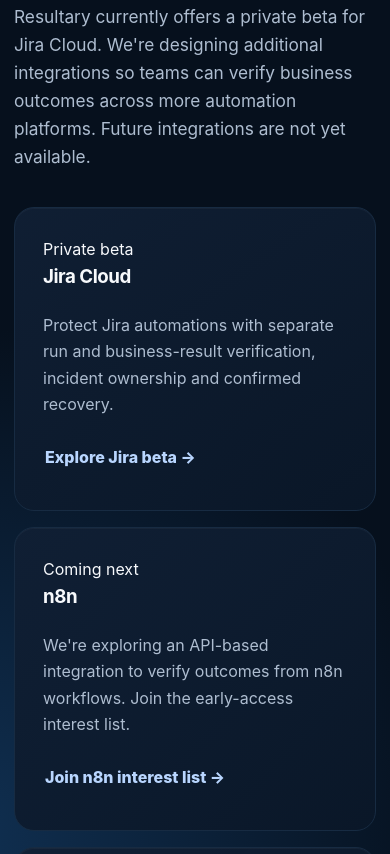
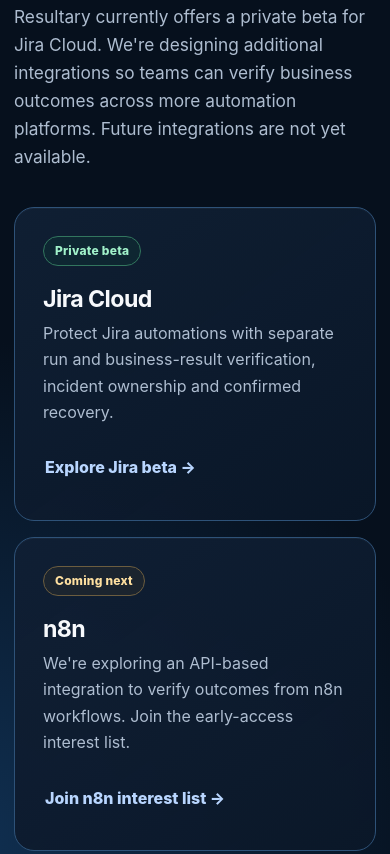
Before and after one commit to PharmedAI/resultary-site, a plain HTML site: page index.html in a window 390 px wide. Shown: the part 1987-2841 px from the top of the page. Drawn offline with Linux system fonts and the light colour scheme.

Commit message:
Add responsive integration cards and availability badges

```diff
--- a/styles.css
+++ b/styles.css
@@ -199,3 +199,16 @@
 .text-link:hover{text-decoration:underline}
 .preview-note{display:block;margin-top:10px;color:var(--muted);font-size:.74rem;line-height:1.45}
 @media(max-width:680px){.actions .button{width:100%}.actions .text-link{width:100%;justify-content:center}.nav-cta{white-space:nowrap}}
+
+/* Universal platform positioning: each status describes availability, not a released feature. */
+.platform-grid{align-items:stretch}
+.platform-card{display:flex;flex-direction:column;min-height:275px;border-color:var(--line-strong)}
+.platform-card h3{font-size:1.45rem;margin:14px 0 2px}
+.platform-card p{margin:0 0 18px;flex:1}
+.platform-card .text-link{margin-top:auto}
+.platform-status{align-self:flex-start;display:inline-flex;border:1px solid #45607e;border-radius:999px;padding:4px 11px;font-size:.75rem;font-weight:850;letter-spacing:.02em;color:var(--accent2)}
+.platform-status.available{border-color:#32765e;color:#a1f2ca;background:rgba(16,85,55,.17)}
+.platform-status.upcoming{border-color:#6c5d3f;color:#ffe0a0;background:rgba(102,76,27,.15)}
+.platform-status.planned{color:var(--muted)}
+@media(max-width:960px){.platform-grid{grid-template-columns:repeat(2,1fr)!important}}
+@media(max-width:560px){.platform-grid{grid-template-columns:1fr!important}.platform-card{min-height:unset}}
```
